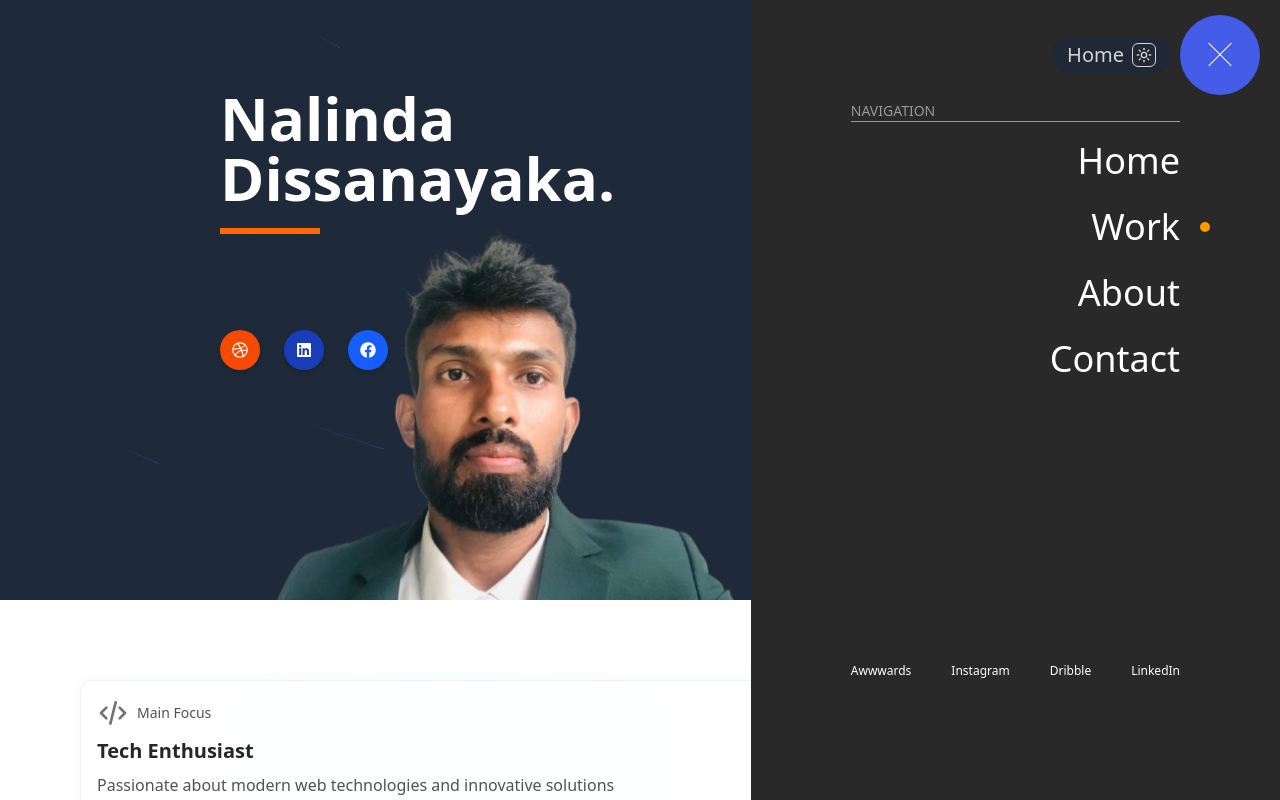
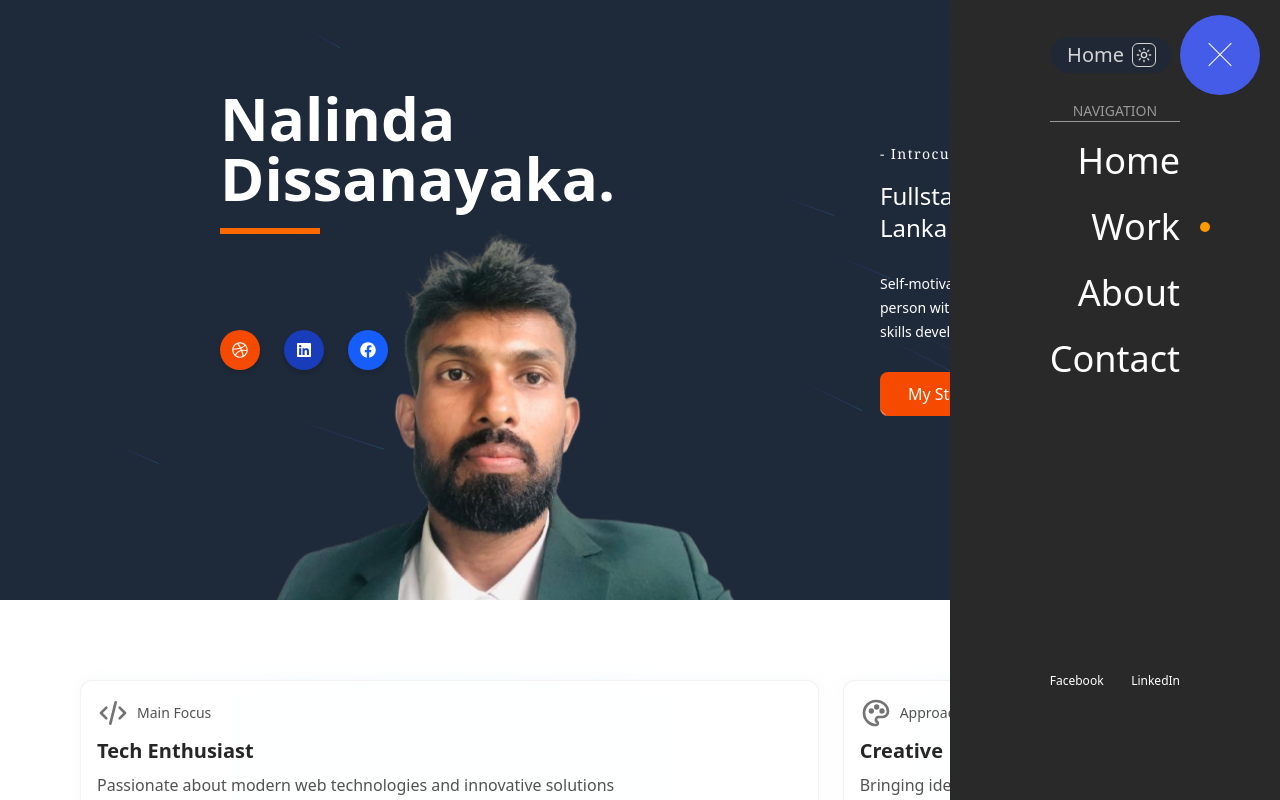
Before and after one commit to Nalindadsn/chanaka-fernando, a Next.js app: page /work in a window 1280 px wide. Both pictures are taken after a click on the element 1220 px from the left and 55 px from the top of the page. Shown: the top 800 px of the page. Built offline with nearby package versions, Linux system fonts and the light colour scheme.

Commit message:
add data2

```diff
--- a/src/components/header/nav/Footer/index.jsx
+++ b/src/components/header/nav/Footer/index.jsx
@@ -1,12 +1,10 @@
-import styles from './style.module.scss';
+import styles from "./style.module.scss";
 
 export default function index() {
   return (
     <div className={styles.footer}>
-        <a>Awwwards</a>
-        <a>Instagram</a>
-        <a>Dribble</a>
-        <a>LinkedIn</a>
+      <a>Facebook</a>
+      <a>LinkedIn</a>
     </div>
-  )
+  );
 }
--- a/src/components/header/nav/Footer/style.module.scss
+++ b/src/components/header/nav/Footer/style.module.scss
@@ -3,6 +3,6 @@
     width: 100%;
     justify-content: space-between;
     font-size: 12px;
-    gap: 40px;
-    margin: 20px 0;
+    gap: 5px;
+    margin: 10px 0;
 }
--- a/src/components/header/nav/index.jsx
+++ b/src/components/header/nav/index.jsx
@@ -46,7 +46,7 @@
           className={styles.nav}
         >
           <div className={styles.header}>
-            <p>Navigation</p>
+            <p className="w-full flex justify-center">Navigation</p>
           </div>
           {navItems.map((data, index) => {
             return (
```
